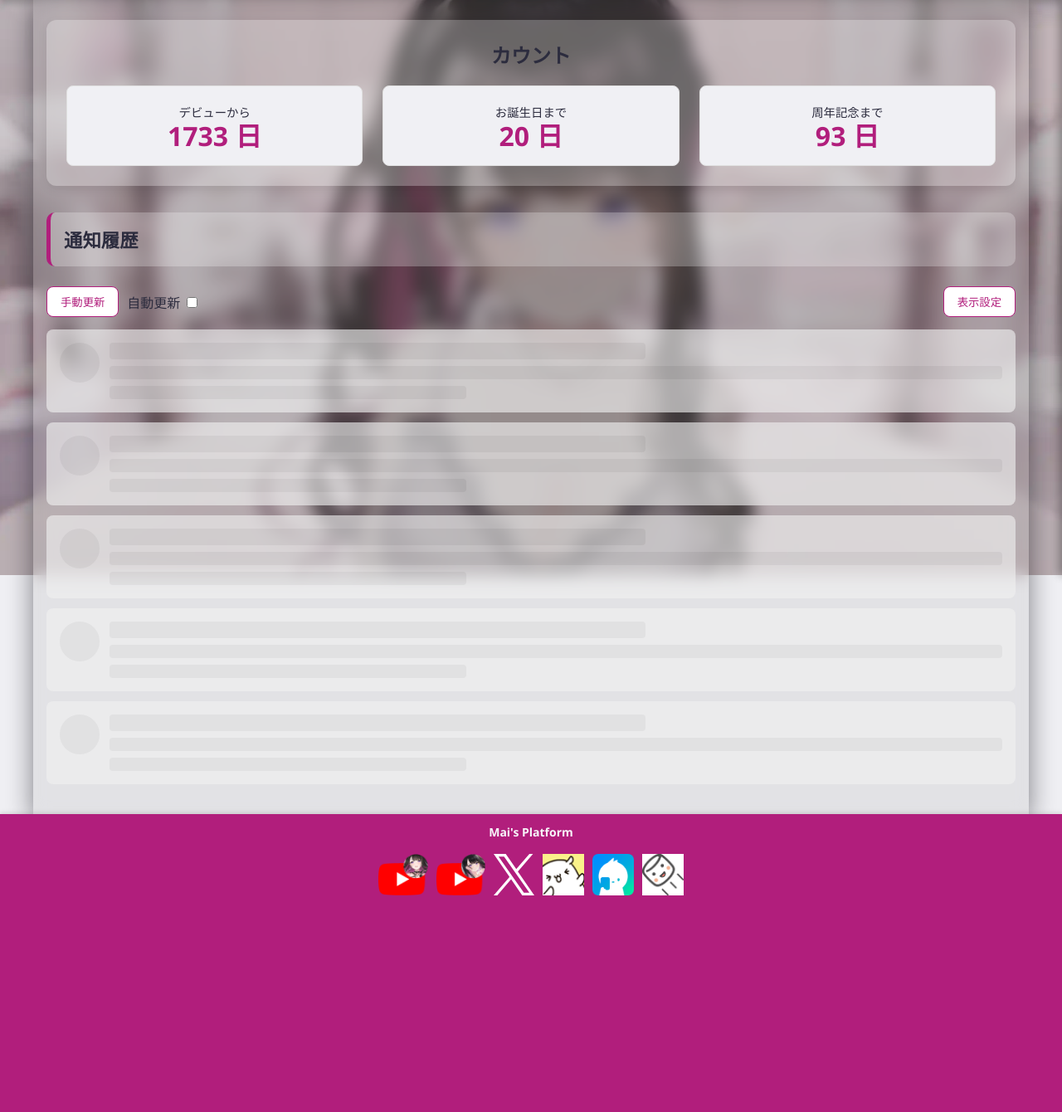
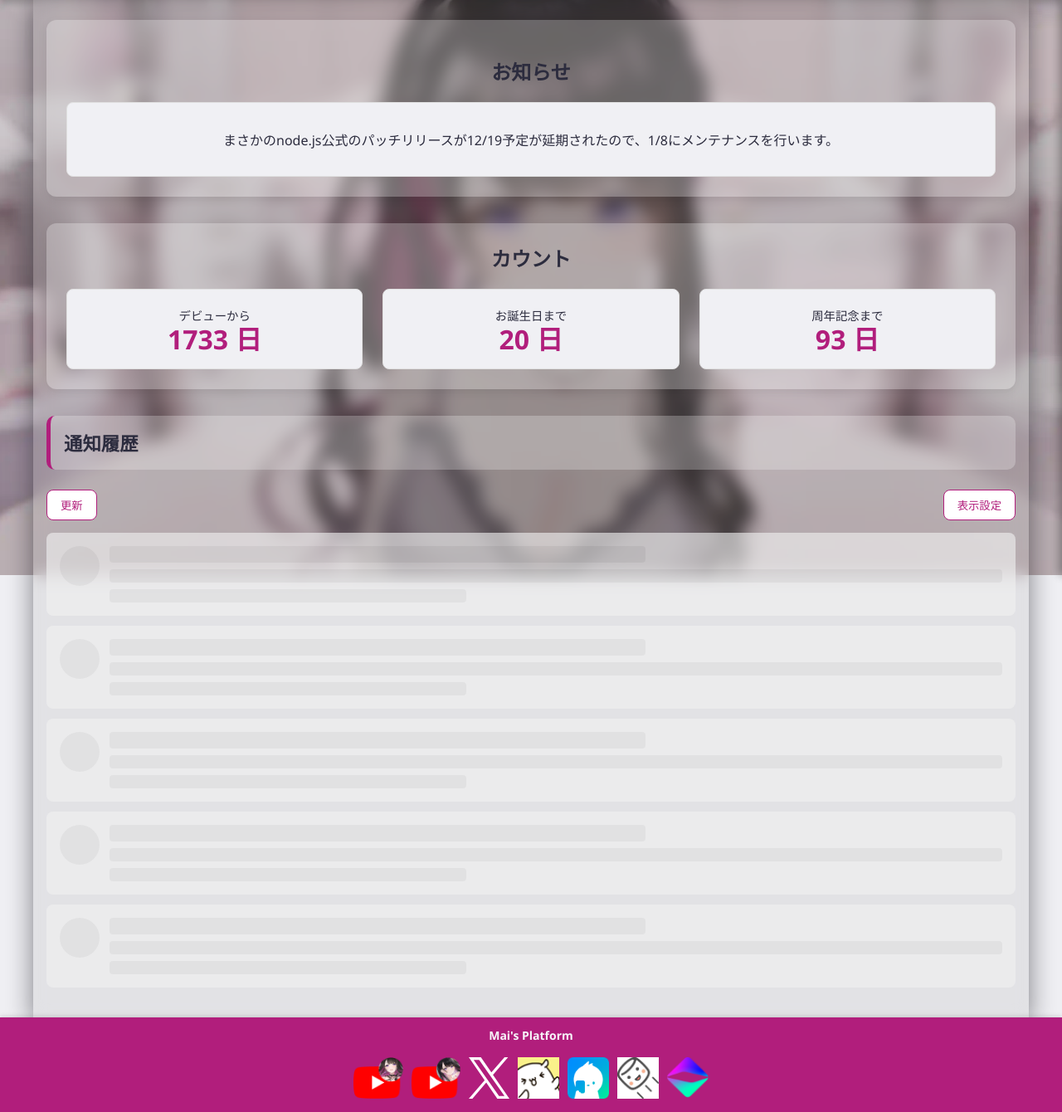
Before and after one commit to gonzaresu-jp/Mai-notification, a PHP site: page / in a window 1280 px wide. Shown: the part 107-1447 px from the top of the page at 83% size. Before the commit the page ends 1186 px from the top, so only its background shows below. Run offline with PHP 8.4, Linux system fonts and the light colour scheme.

Commit message:
Add files via upload

```diff
--- a/webui/index.html
+++ b/webui/index.html
@@ -153,6 +153,11 @@
                                 </button>
                             </li>
                             <li>
+                                <button id="toggle-gipt" class="platform-setting-button is-on">
+                                    Gipt: OFF
+                                </button>
+                            </li>
+                            <li>
                                 <button id="toggle-milestone" class="platform-setting-button is-on">
                                     記念日通知: ON
                                 </button>
@@ -171,6 +176,12 @@
     </header>
 
     <main>
+        <div class="stats-card">
+            <h2>お知らせ</h2>
+            <div class="stat-item">
+                <p>まさかのnode.js公式のパッチリリースが12/19予定が延期されたので、1/8にメンテナンスを行います。</p>
+            </div>
+        </div>
         <div class="stats-card">
             <h2 style="margin-top: 0; font-size: 1.5rem;" class="fade-in">カウント</h2>
             <div class="stats-grid">
@@ -198,11 +209,7 @@
 
             <div class="controls">
                 <div class="controls-left">
-                    <button id="btn-refresh" class="fade d2">手動更新</button>
-                    <label class="fade d2">
-                        自動更新
-                        <input id="auto-refresh" class="plain-checkbox" type="checkbox" />
-                    </label>
+                    <button id="btn-refresh" class="fade d2">更新</button>
                 </div>
                 <button id="btn-log-settings" class="fade d2" aria-expanded="false" aria-controls="log-settings-container">表示設定</button>
                 <div id="log-settings-container" class="log-settings-container" aria-hidden="true">
@@ -240,6 +247,11 @@
                         <li>
                             <button id="filter-twitter-sub" class="filter-button is-on" disabled>
                                 Twitter(@koinoyamai17): ON
+                            </button>
+                        </li>
+                        <li>
+                            <button id="filter-gipt" class="filter-button is-on" disabled>
+                                Gipt: ON
                             </button>
                         </li>
                         <li>
@@ -377,6 +389,18 @@
       <picture>
         <source srcset="./logo/mashumaro.webp" type="image/webp">
         <img src="./logo/mashumaro.svg" alt="">
+      </picture>
+    </a>
+
+    <!-- Gipt -->
+    <a class="icon-link"
+       href="https://gi-pt.com/main/wishlist/fan-view/3a0fdc24-209e-d962-896b-cdd7d7828943"
+       target="_blank" rel="noopener noreferrer"
+       aria-label="Gipt"
+       data-tooltip="Gipt">
+      <picture>
+        <source srcset="./logo/gipt.ico" type="image/ico">
+        <img src="./logo/gipt.ico" alt="">
       </picture>
     </a>
 
--- a/webui/style.css
+++ b/webui/style.css
@@ -131,6 +131,12 @@ header h1 {
 .menu-open .hamburger-icon span:nth-child(1) { transform: rotate(45deg) translate(5px, 5px); }
 .menu-open .hamburger-icon span:nth-child(2) { opacity: 0; }
 .menu-open .hamburger-icon span:nth-child(3) { transform: rotate(-45deg) translate(5px, -5px); }
+
+.menu-open .hamburger-icon {
+  position: fixed;
+  right: 17px;        /* 好みで調整 */
+  z-index: 1002;      /* #nav-menu(1000)より上 */
+}
 
 #nav-menu {
     position: fixed;
```
